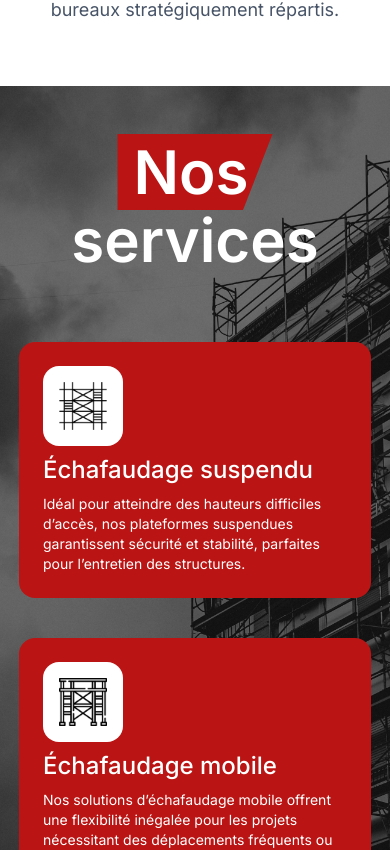
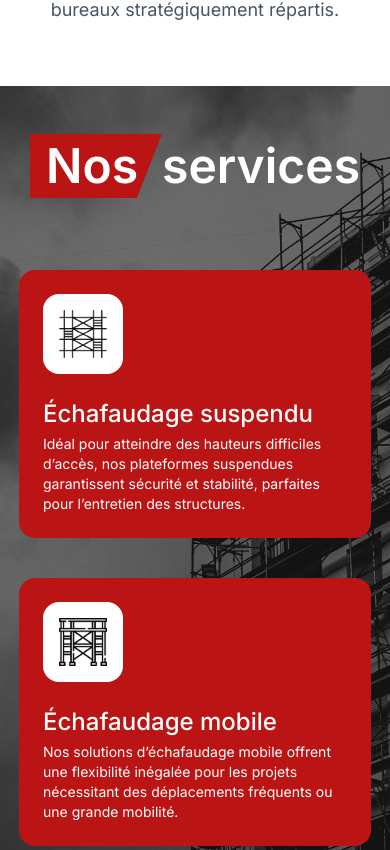
Before and after one commit to alaagonovo/echafauFrance, a Next.js app: page / in a window 390 px wide. Shown: the part 5134-5984 px from the top of the page. Built offline with nearby package versions, Linux system fonts and the light colour scheme.

Commit message:
end services section

```diff
--- a/src/components/sections/ourservices/Services.tsx
+++ b/src/components/sections/ourservices/Services.tsx
@@ -1,7 +1,7 @@
 import React from "react";
 import services from "../../../../data/Services";
 import Servicescard from "@/components/ui/servicescard/Servicescard";
-
+import styles from "./styles.module.css";
 function Services() {
   return (
     <section
@@ -14,7 +14,9 @@ function Services() {
       <div className="max-w-[1380px] mx-auto">
         <div className="w-[94%] mx-auto">
           <div className="max-w-[700px]">
-            <h1 className="text-6xl sm:text-7xl text-white sm:text-start text-center font-semibold  mb-18">
+            <h1
+              className={`${styles.title} text-6xl sm:text-7xl text-white sm:text-start text-center font-semibold  mb-18`}
+            >
               <span
                 className="bg-[var(--main-red)] text-white py-2 sm:py-0 ps-4 lg:pe-8 pe-6 inline-block"
                 style={{ clipPath: "polygon(0 0, 100% 0, 81% 100%, 0% 100%)" }}
--- /dev/null
+++ b/src/components/sections/ourservices/styles.module.css
@@ -0,0 +1,5 @@
+@media(max-width:440px){
+  .title{
+    font-size: 48px;
+  }
+}
--- a/src/components/ui/servicescard/Servicescard.tsx
+++ b/src/components/ui/servicescard/Servicescard.tsx
@@ -10,7 +10,7 @@ function Servicescard({ service }: { service: IService }) {
         <div className="w-[80px] h-[80px] rounded-2xl  p-4 bg-white">
           <Image src={icon} alt="icon of service" width={48} height={48} />
         </div>
-        <h1 className="text-2xl font-medium my-2 text-white">{title}</h1>
+        <h1 className="text-2xl font-medium mt-6 mb-1 text-white">{title}</h1>
         <p className="text-sm text-white">{paragraph}</p>
       </article>
     </div>
```
Also changed, not shown: src/components/ui/servicescard/styles.module.css (deleted, +0 -22 lines).
